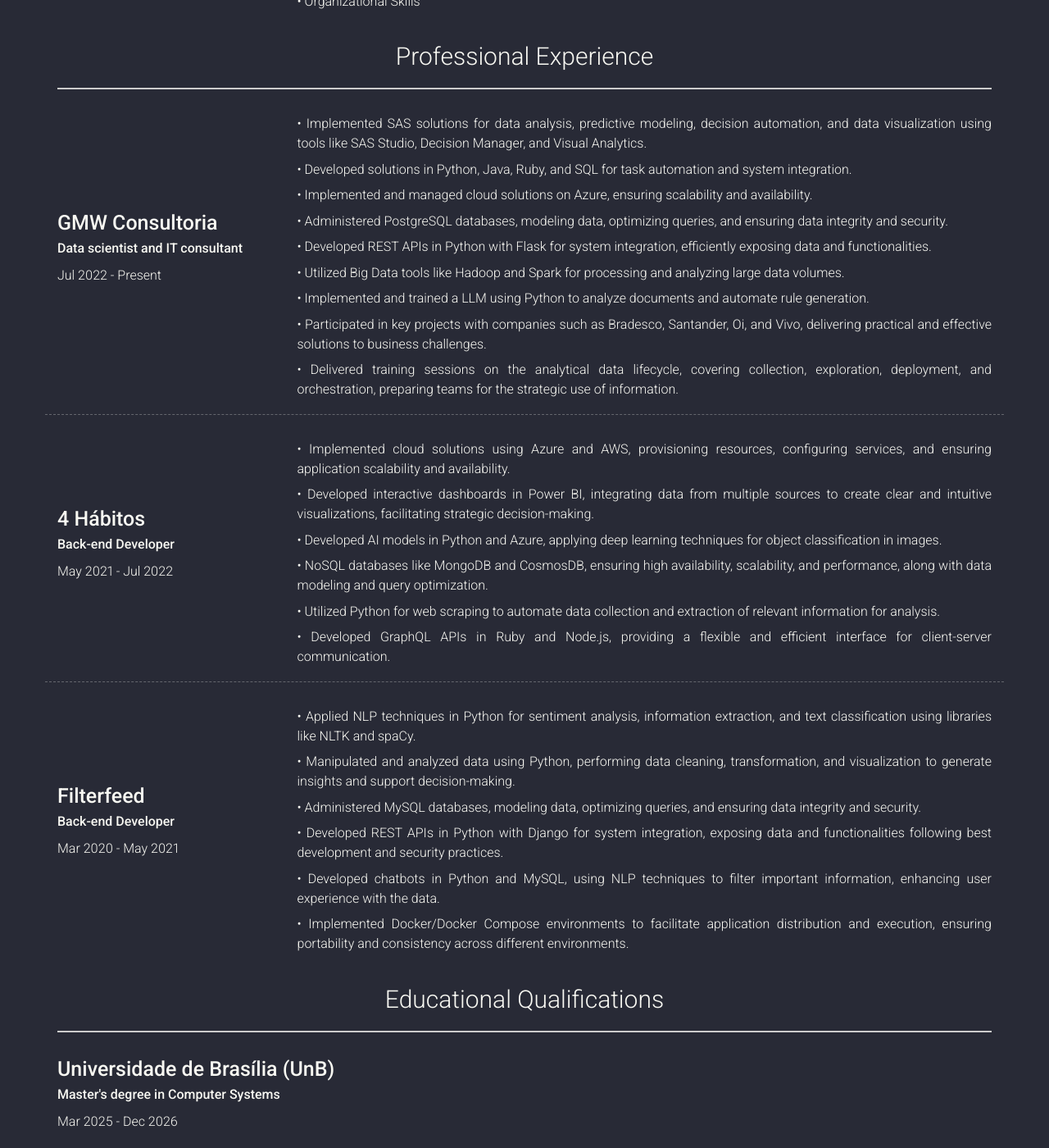
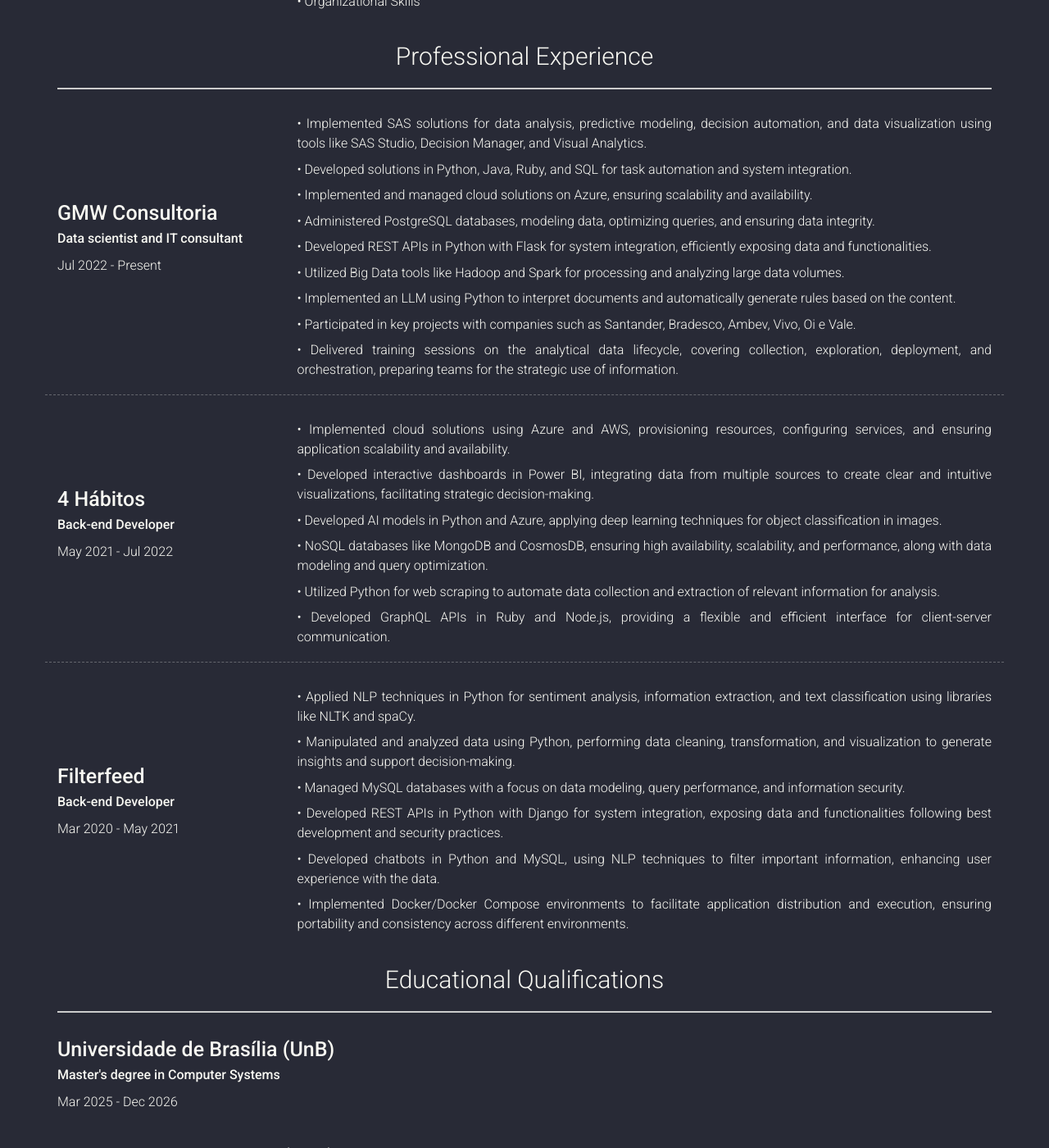
Before and after one commit to antonio-vmoura/antonio-vmoura.github.io, a Jekyll site: the page built from index.md, in a window 1280 px wide and 1400 px high, scrolled down 1233 px. Shown: the whole window at 82% size. Built offline with Jekyll 4.4.1, drawn with Linux system fonts in a browser that asks for light colours; nearby versions of some CDN libraries; part of the change alters nothing that is shown; some of the changed text lies outside the part shown.

```diff
--- a/_config.yml
+++ b/_config.yml
@@ -63,7 +63,7 @@ content:
             Hard Skills
           </div>
         description: |
-          <div>
+          <div class="lang_en">
             <p>
               &bull; Python
             </p>
@@ -86,7 +86,34 @@ content:
               &bull; Spark; Hadoop
             </p>
             <p>
-              &bull; Docker; Docker compose
+              &bull; Databricks; Docker
+            </p>
+          </div>
+
+          <div class="lang_pt">
+            <p>
+              &bull; Python
+            </p>
+            <p>
+              &bull; R; C++; Ruby; Node
+            </p>
+            <p>
+              &bull; AWS; Azure
+            </p>
+            <p>
+              &bull; Aplicações SAS
+            </p>
+            <p>
+              &bull; REST APIs
+            </p>
+            <p>
+              &bull; MySQL; Mongodb; Postgresql
+            </p>
+            <p>
+              &bull; Spark; Hadoop
+            </p>
+            <p>
+              &bull; Databricks; Docker
             </p>
           </div>
 
@@ -194,7 +221,7 @@ content:
               &bull; Implemented and managed cloud solutions on Azure, ensuring scalability and availability.
             </p>
             <p class="lang_en">
-              &bull; Administered PostgreSQL databases, modeling data, optimizing queries, and ensuring data integrity and security.
+              &bull; Administered PostgreSQL databases, modeling data, optimizing queries, and ensuring data integrity.
             </p>
             <p class="lang_en">
               &bull; Developed REST APIs in Python with Flask for system integration, efficiently exposing data and functionalities.
@@ -203,10 +230,10 @@ content:
               &bull; Utilized Big Data tools like Hadoop and Spark for processing and analyzing large data volumes.
             </p>
             <p class="lang_en">
-              &bull; Implemented and trained a LLM using Python to analyze documents and automate rule generation.
+              &bull; Implemented an LLM using Python to interpret documents and automatically generate rules based on the content.
             </p>
             <p class="lang_en">
-              &bull; Participated in key projects with companies such as Bradesco, Santander, Oi, and Vivo, delivering practical and effective solutions to business challenges.
+              &bull; Participated in key projects with companies such as Santander, Bradesco, Ambev, Vivo, Oi e Vale.
             </p>
             <p class="lang_en">
               &bull; Delivered training sessions on the analytical data lifecycle, covering collection, exploration, deployment, and orchestration, preparing teams for the strategic use of information.
@@ -223,7 +250,7 @@ content:
               &bull; Implementei e gerenciei soluções em nuvem na Azure, garantindo escalabilidade e disponibilidade.
             </p>
             <p class="lang_pt">
-              &bull; Administrei banco de dados PostgreSQL, modelando dados, otimizando consultas e assegurando integridade e segurança das informações.
+              &bull; Administrei banco de dados PostgreSQL, modelando dados, otimizando consultas e assegurando integridade das informações.
             </p>
             <p class="lang_pt">
               &bull; Desenvolvi REST APIs em Python com Flask para integração de sistemas, expondo dados e funcionalidades de forma eficiente.
@@ -232,10 +259,10 @@ content:
               &bull; Utilizei ferramentas de Big Data como Hadoop e Spark para processamento e análise de grandes volumes de dados.
             </p>
             <p class="lang_pt">
-              &bull; Implementei e treinei uma LLM utilizando Python para entender documentos e criar regras.
+              &bull; Implementei uma LLM com Python para interpretar documentos e gerar regras automaticamente a partir do conteúdo.
             </p>
             <p class="lang_pt">
-              &bull; Participei de projetos relevantes em empresas como Bradesco, Santander, Oi e Vivo, desenvolvendo soluções práticas e eficazes para desafios de negócios.
+              &bull; Participei de projetos relevantes em empresas como Santander, Bradesco, Ambev, Vivo, Oi e Vale.
             </p>
             <p class="lang_pt">
               &bull; Ministrei treinamentos sobre o ciclo de vida analítico de dados, abordando coleta, exploração, implantação e orquestração, preparando equipes para o uso estratégico das informações.
@@ -332,7 +359,7 @@ content:
               &bull; Manipulated and analyzed data using Python, performing data cleaning, transformation, and visualization to generate insights and support decision-making.
             </p>
             <p class="lang_en">
-              &bull; Administered MySQL databases, modeling data, optimizing queries, and ensuring data integrity and security.
+              &bull; Managed MySQL databases with a focus on data modeling, query performance, and information security.
             </p>
             <p class="lang_en">
               &bull; Developed REST APIs in Python with Django for system integration, exposing data and functionalities following best development and security practices.
@@ -351,7 +378,7 @@ content:
               &bull; Manipulei e analisei dados utilizando Python, realizando limpeza, transformação e visualização de dados para geração de insights e apoio na tomada de decisões.
             </p>
             <p class="lang_pt">
-              &bull; Administrei banco de dados MySQL, modelando dados, otimizando consultas e garantindo integridade e segurança.
+              &bull; Gerenciei bancos de dados MySQL com foco em modelagem, desempenho de consultas e segurança da informação.
             </p>
             <p class="lang_pt">
               &bull; Desenvolvi REST APIs em Python com Django para integração de sistemas, expondo dados e funcionalidades, seguindo as melhores práticas de desenvolvimento e segurança.
@@ -512,7 +539,7 @@ content:
           </p>
           <br class="lang_en">
           <p class="lang_en">
-            &bull; American English - Advanced
+            &bull; American English - Intermediate
           </p>
           <br class="lang_en">
           <p class="lang_en">
@@ -523,7 +550,7 @@ content:
           </p>
           <br class="lang_pt">
           <p class="lang_pt">
-            &bull; Inglês americano - Avançado
+            &bull; Inglês americano - Intermediário
           </p>
           <br class="lang_pt">
           <p class="lang_pt">
```
